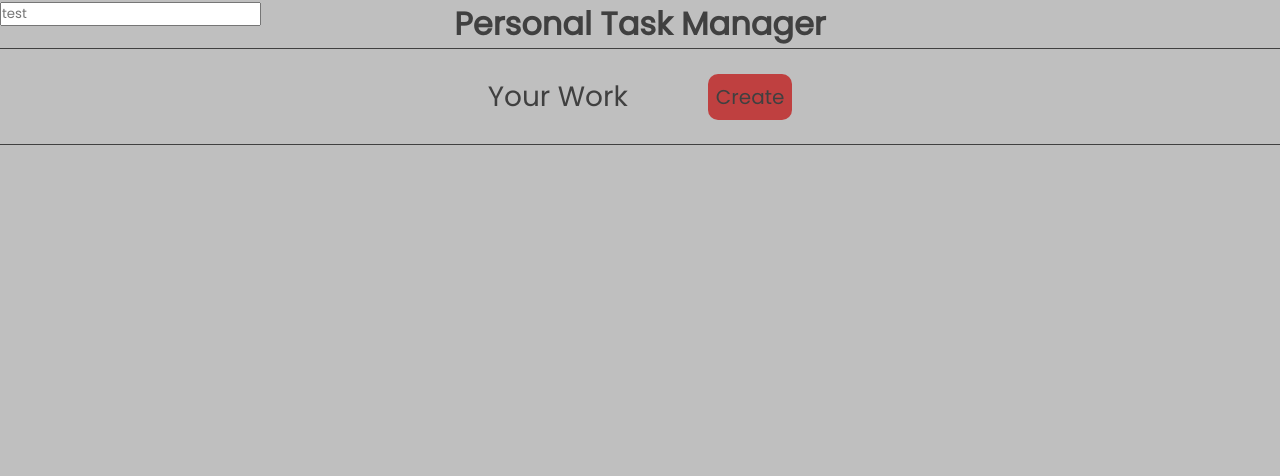
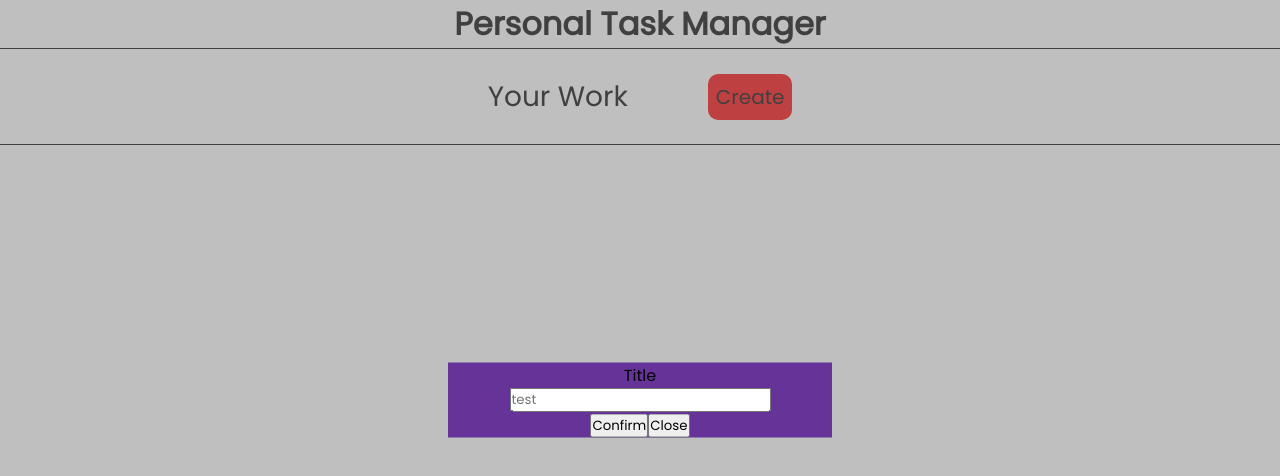
Before and after one commit to MohammadHarakeh/Personal-Task-Manager, a React (Vite) app in the folder frontend/: page /homepage in a window 1280 px wide. Both pictures are taken after a click on the button "Create". Shown: the top 476 px of the page. Built offline with nearby package versions, Linux system fonts and the light colour scheme.

Commit message:
added create card with blur

```diff
--- a/frontend/src/componenets/Homepage/Homepage.css
+++ b/frontend/src/componenets/Homepage/Homepage.css
@@ -35,3 +35,16 @@
   height: 100vh;
   background-color: rgba(128, 128, 128, 0.5);
 }
+
+.editting-card {
+  position: fixed;
+  width: 30%;
+  top: 50%;
+  left: 50%;
+  display: flex;
+  justify-content: center;
+  flex-direction: column;
+  align-items: center;
+  transform: translate(-50%, -50%);
+  background-color: rebeccapurple;
+}
--- a/frontend/src/componenets/Homepage/Homepage.jsx
+++ b/frontend/src/componenets/Homepage/Homepage.jsx
@@ -29,7 +29,14 @@ const Homepage = () => {
     <div className="homepage-wrapper">
       {isEditting && (
         <div className="blurred">
-          <input placeholder="test"></input>
+          <div className="editting-card">
+            <div className="editting-title">Title</div>
+            <input placeholder="test"></input>
+            <div className="editting-buttons">
+              <button>Confirm</button>
+              <button onClick={toggleIsEditting}>Close</button>
+            </div>
+          </div>
         </div>
       )}
       <div className="homepage-title">Personal Task Manager</div>
```
